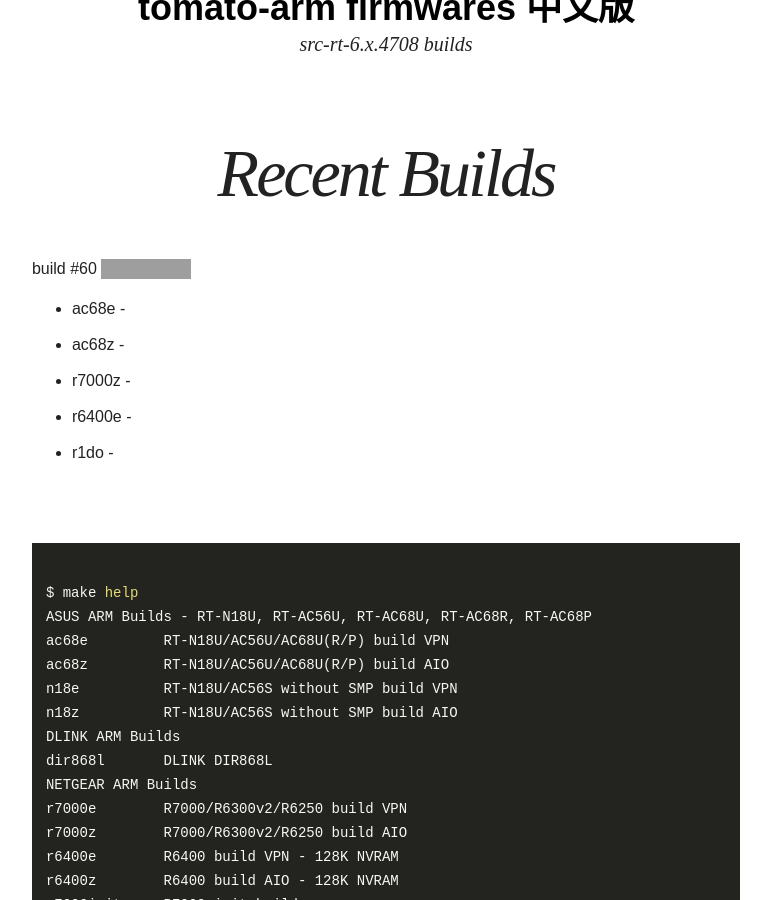
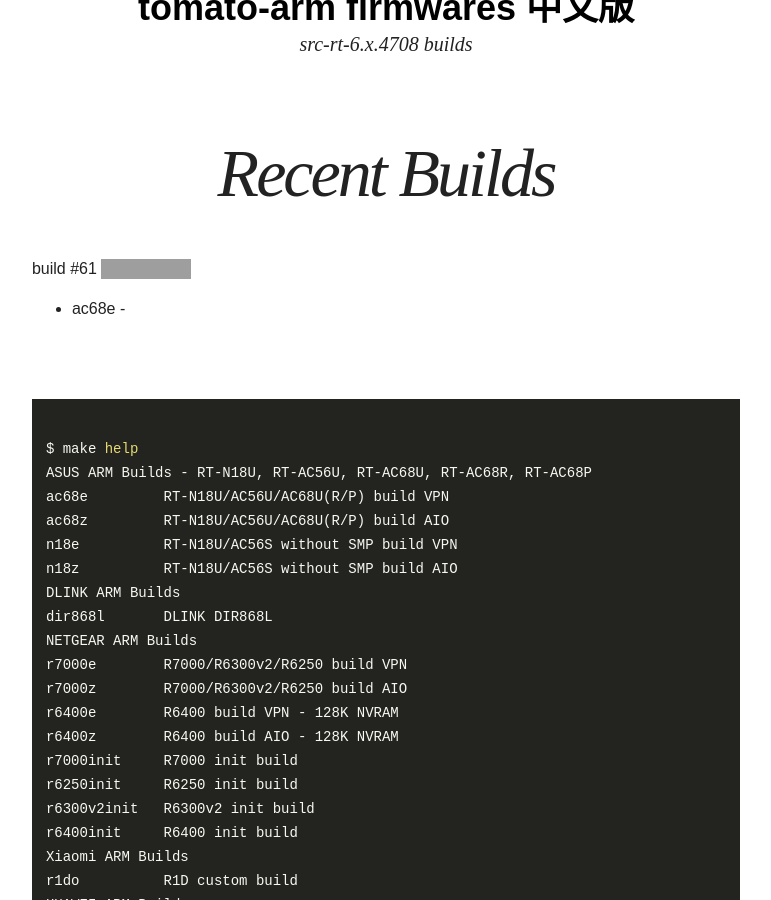
Before and after one commit to oglopss/tomato-arm-ci-jekyll, a Jekyll site: the page built from index.html, in a window 1280 px wide and 900 px high, scrolled down 339 px. Shown: the whole window, without its empty margins (254-1025 px from the left). Built offline with Jekyll 4.4.1, drawn with Linux system fonts in a browser that asks for light colours; nearby versions of some CDN libraries; grey boxes are pictures that could not be loaded.

Commit message:
Travis build 61 ac68e pushed to gh-pages

```diff
--- a/_data/ss.yml
+++ b/_data/ss.yml
@@ -1,7 +1,3 @@
-build: 60
+build: 61
 files:
   - 0001 ac68e
-  - 0005 r1do
-  - 0002 ac68z
-  - 0004 r6400e
-  - 0003 r7000z
```
